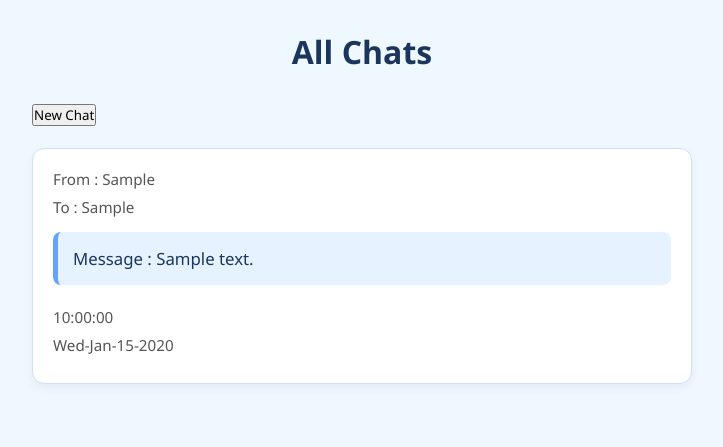
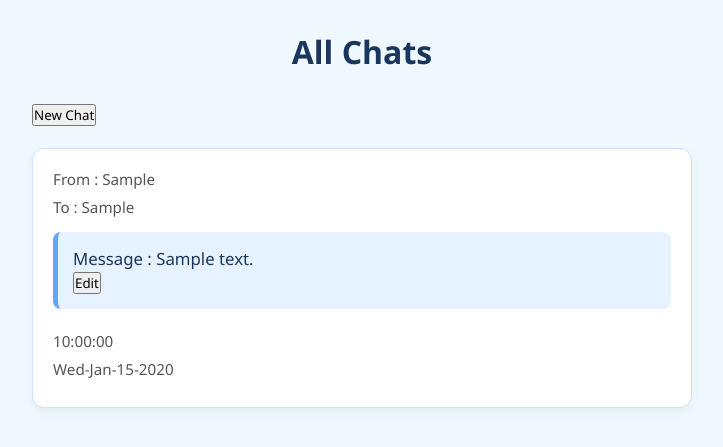
Before and after one commit to AquillaRival/Backend, a Node server app: page /chats in a window 1280 px wide. Shown: the top 447 px of the page, without its empty margins (278-1001 px from the left). Run offline with Node 20, Linux system fonts and the light colour scheme; tables that the repository leaves empty hold one stand-in row (values such as "Sample post"); some libraries are stand-ins or nearby versions.

Commit message:
Added Edit Route and Update Route

```diff
--- a/Database-Learning/MongoDB_with_Express/index.js
+++ b/Database-Learning/MongoDB_with_Express/index.js
@@ -3,11 +3,13 @@ const app = express();
 const mongoose = require("mongoose");
 const path = require("path");
 const Chat = require("./models/chat.js");
+const methodOverride = require("method-override");
 
 app.use(express.static(path.join(__dirname, "public")));
 app.set("views", path.join(__dirname, "views"));
 app.set("view engine", "ejs");
 app.use(express.urlencoded({ extended: true }));
+app.use(methodOverride("_method"));
 
 main()
   .then(() => {
@@ -55,6 +57,26 @@ app.post("/chats", async (req, res) => {
   res.redirect("/chats");
 });
 
+// Edit Route
+app.get("/chats/:id/edit", async (req, res) => {
+  let { id } = req.params;
+  let chat = await Chat.findById(id);
+  res.render("edit.ejs", { chat });
+});
+
+// Update Route
+app.put("/chats/:id", async (req, res) => {
+  let { id } = req.params;
+  let { newMessage } = req.body;
+  let updatedChat = await Chat.findByIdAndUpdate(
+    id,
+    { message: newMessage },
+    { runValidators: true, new: true },
+  );
+  console.log({ updatedChat });
+  res.redirect("/chats");
+});
+
 // Root Route
 app.get("/", (req, res) => {
   res.send("root is working!!!");
--- a/Database-Learning/MongoDB_with_Express/package.json
+++ b/Database-Learning/MongoDB_with_Express/package.json
@@ -13,6 +13,7 @@
   "dependencies": {
     "ejs": "^5.0.1",
     "express": "^5.2.1",
+    "method-override": "^3.0.0",
     "mongoose": "^9.3.1"
   },
   "devDependencies": {
--- a/Database-Learning/MongoDB_with_Express/public/style.css
+++ b/Database-Learning/MongoDB_with_Express/public/style.css
@@ -49,10 +49,11 @@ h3 {
   border-left: 5px solid #66a3ff;
 }
 
-.message p {
+.message div {
   margin-bottom: 0;
   color: #1a365d;
   font-size: 1.05rem;
+  font-weight: 500;
 }
 
 /* Hide the horizontal rule because the card styling creates natural separation */
--- a/Database-Learning/MongoDB_with_Express/views/index.ejs
+++ b/Database-Learning/MongoDB_with_Express/views/index.ejs
@@ -20,10 +20,14 @@
       </p>
       <p>To : <%= chat.to %></p>
       <div class="message">
-        <p>
+        <div>
           Message :
           <%= chat.message %>
-        </p>
+          <br />
+          <form method="GET" action="chats/<%= chat._id %>/edit">
+            <button>Edit</button>
+          </form>
+        </div>
       </div>
       <hr />
       <br />
```
Also changed, not shown: Database-Learning/MongoDB_with_Express/views/edit.ejs (added, +19 -0 lines), 1 other file.
